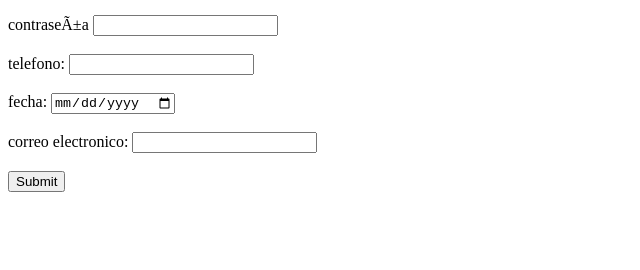
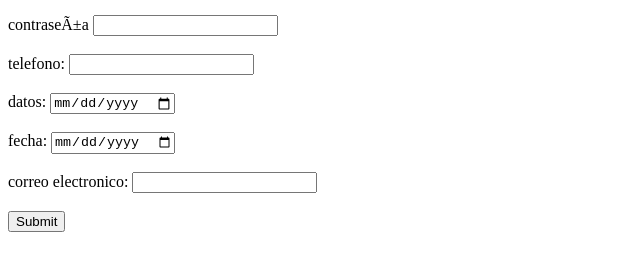
Before and after one commit to silviaandia/formularios01, a plain HTML site: page index.html in a window 1280 px wide. Shown: the part 104-374 px from the top of the page, without its empty margins (0-640 px from the left). Drawn offline with Linux system fonts and the light colour scheme.

Commit message:
agregue un espacio

```diff
--- a/index.html
+++ b/index.html
@@ -20,7 +20,11 @@
             <label for="telefono">telefono:</label>
             <input type=""tel" name="telefono"> <br><br>
 
+            <label for="telefono">datos:</label>
+            <input type="date" name="telefono"> <br><br>
+
             <label for="calendario">fecha:</label>
+
             <input type="date"
             name="calendario"> <br><br>
 
```
